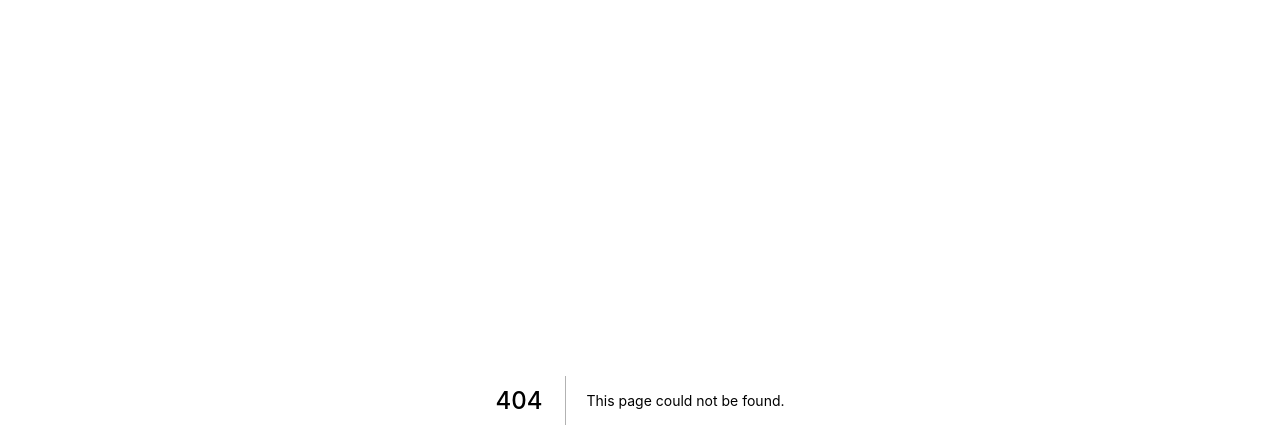
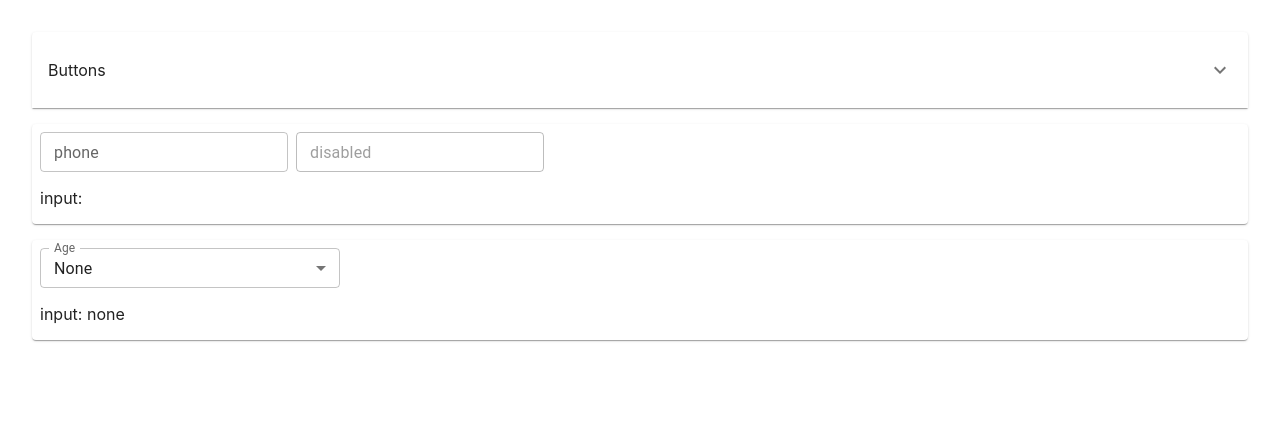
Before and after one commit to Atsushi570/next-boilerplate-typescript, a Next.js app: page /mui-components in a window 1280 px wide. Before the commit this address had no page. Shown: the top 448 px of the page. Built offline with nearby package versions, Linux system fonts and the light colour scheme.

Commit message:
新規追加

```diff
--- /dev/null
+++ b/src/pages/mui-components.tsx
@@ -0,0 +1,83 @@
+import { NextPage } from 'next'
+import React, { useState } from 'react'
+import Accordion from '@mui/material/Accordion'
+import AccordionSummary from '@mui/material/AccordionSummary'
+import SearchIcon from '@mui/icons-material/Search'
+import ExpandMoreIcon from '@mui/icons-material/ExpandMore'
+import { Card, InputLabel, MenuItem, SelectChangeEvent } from '@mui/material'
+import { Button } from '@/components/basics/Button'
+import { Input } from '@/components/basics/Input'
+import { Select } from '@/components/basics/Select'
+
+export const MuiComponents: NextPage = () => {
+  // Input
+  const [phone, setPhone] = useState('')
+  const onPhoneInput = (e: React.ChangeEvent<HTMLInputElement>) => setPhone(e.target.value)
+
+  // Select
+  const [age, setAge] = useState('none')
+  const ages = [
+    { text: 'None', value: 'none' },
+    { text: 'Ten', value: '10' },
+    { text: 'Twenty', value: '20' },
+    { text: 'Thirty', value: '30' },
+  ]
+  const onAgeChange = (e: React.ChangeEvent<HTMLInputElement>) => setAge(e.target.value)
+
+  return (
+    <div className="m-8">
+      <Accordion>
+        <AccordionSummary expandIcon={<ExpandMoreIcon />}>
+          <p>Buttons</p>
+        </AccordionSummary>
+        <div className="m-2">
+          <Button className="mx-2 " variant="contained">
+            <SearchIcon />
+            <span>search</span>
+          </Button>
+          <Button className="mx-2" variant="outlined">
+            <SearchIcon />
+            <span>search</span>
+          </Button>
+          <Button className="mx-2 bg-orange-200 text-black" variant="contained">
+            <SearchIcon />
+            <span>search</span>
+          </Button>
+          <Button className="mx-2" disabled={true}>
+            <SearchIcon />
+            <span>search</span>
+          </Button>
+        </div>
+      </Accordion>
+
+      <Card className="mt-4">
+        <div className="m-2">
+          <Input className="mr-2" label="phone" value={phone} onInput={onPhoneInput} size="small" />
+          <Input className="mr-2" label="disabled" size="small" disabled={true} />
+          <p>input: {phone}</p>
+        </div>
+      </Card>
+
+      <Card className="mt-4">
+        <div className="m-2">
+          <Select
+            className="mr-2 w-1/4"
+            label="Age"
+            size="small"
+            value={age}
+            onChange={onAgeChange}
+          >
+            {ages.map((age) => (
+              <MenuItem key={age.text} value={age.value}>
+                {age.text}
+              </MenuItem>
+            ))}
+          </Select>
+          <p>input: {age}</p>
+        </div>
+      </Card>
+    </div>
+  )
+}
+
+export default MuiComponents
```
